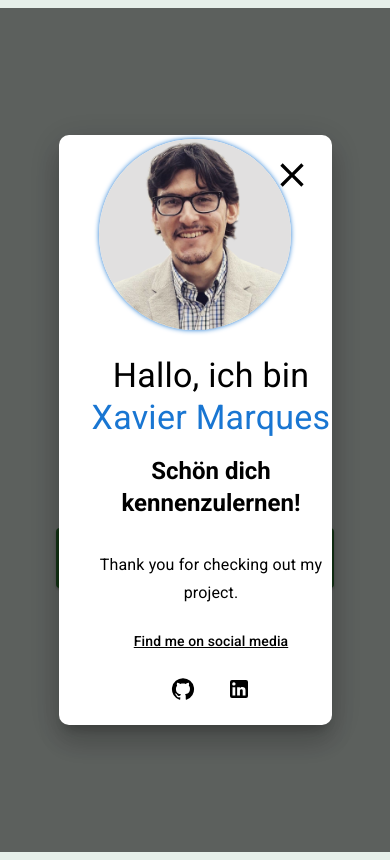
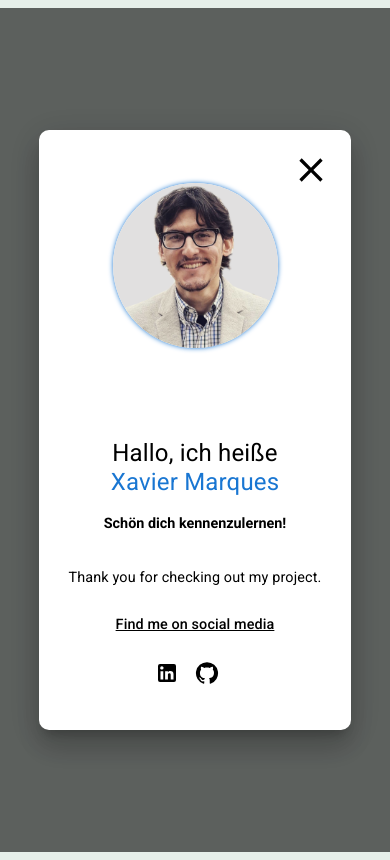
Before and after one commit to xarmar/conference-track-management, a React (Create React App) app: page / in a window 390 px wide. Both pictures are taken after a click on the element "XAVIER MARQUES". Built offline with nearby package versions, Linux system fonts and the light colour scheme.

Commit message:
Style PopUp with w/ @emotion to be responsive across devices.

```diff
--- a/src/components/PopUp.js
+++ b/src/components/PopUp.js
@@ -6,7 +6,14 @@ import myAvatar from '../assets/myAvatar.png'
 import GitHubIcon from '@mui/icons-material/GitHub';
 import LinkedInIcon from '@mui/icons-material/LinkedIn';
 
-// Set styling for blurred background
+
+const mediaBreakPoint = {
+	mobile: '@media screen and (max-width: 568px)',
+	tablet: '@media screen and (max-width: 899px)'
+}
+
+// Style All Components Of The Popup ---
+
 const BlurredBackground = styled(Box)`
 	align-items: center;
 	background-color: rgba(0,0,0,0.6);
@@ -18,47 +25,63 @@ const BlurredBackground = styled(Box)`
 	z-index: 2;
 `
 
-// Must find out how to add media query to @emotion styling, height must increase when device size is smaller - TODO
 const FloatingGrid = styled(Grid)`
+	background: #fff;
+	border-radius: 10px;
+	color: #000;
+	height: 80%;
 	position: relative;
-	color: #000;
+	max-height: 600px;
+	max-width: 1400px;
+	width: 80%;
 	z-index: 5;
-	border-radius: 10px;
-	background: #fff;
-	width: 70%;
-	height: 70%;
-	max-width: 1400px;
-	max-height: 600px;
 
-	&@media screen and (max-width: 899px) {
-		height: 900px;
+	${mediaBreakPoint.tablet} {
+		height: 90%;
 	}
 `
 
 const ContentBoxGrid = styled(Grid)`
 	align-items: center;
 	justify-content: center;
-	box-sizing: content-box;
 	max-height: 100%;
 	max-width: 100%;
 `
 
-// Must find out how to add media query to @emotion styling, margin-top must increase when device size is smaller - TODO
 const StyledAvatar = styled.img`
+	border-radius: 50%;
 	box-shadow: 0 0 5px #1976D2;
-	box-sizing: border-box;
 	margin: auto;
-	border-radius: 50%;
 	max-height: auto;
-	max-width: 70%;
+	max-width: 85%;
 
-	&@media screen and (max-width: 899px) {
-		margin-top: 50px;
+	${mediaBreakPoint.tablet} {
+		margin-top: 20px;
+		max-height: 165px;
+		max-width: auto;
+	}
+`
+
+const ResponsiveTypography = styled(Typography)`
+
+	${mediaBreakPoint.tablet} {
+		font-size: 90%;
+	}
+`
+
+const ResponsiveHeaderTypography = styled(Typography)`
+
+	${mediaBreakPoint.tablet} {
+		font-size: 24px;
 	}
 `
 
 const UnderlinedTypography = styled(Typography)`
 	text-decoration: underline;
+
+	${mediaBreakPoint.mobile} {
+		font-size: 90%;
+	}
 `
 
 const AnchorTagNoHightlight = styled.a`
@@ -81,56 +104,55 @@ const CustomLinkedInIcon = styled(LinkedInIcon)`
 
 const CloseButton = styled(CloseIcon)`
 	cursor: pointer;
-	position: absolute;
-	top: 20px;
-	right: 20px;
-	width: 40px;
 	height: 40px;
 	padding: 0;
+	position: absolute;
+	right: 20px;
+	top: 20px;
+	width: 40px;
 	z-index: 6;
 `
 
-
 const PopUp = (props) => {
 
-  return (
+	return (
       <>
       {props.showPopUp ? (
 				<BlurredBackground showPopUp={props.showPopUp} togglePopUp={props.togglePopUp}>
-					<FloatingGrid container direction="row" showPopUp={props.showPopUp} boxShadow={18}>
-						<ContentBoxGrid container item md={6}>
+					<FloatingGrid container direction="row" showPopUp={props.showPopUp} boxShadow={18} alignItems="center">
+						<ContentBoxGrid container item md={5}>
 								<StyledAvatar alt="Xavier Marques" src={myAvatar} />
 						</ContentBoxGrid>
-						<ContentBoxGrid container item direction="column" md={6}>
-							<Grid item m={2} mb={0}>
-								<Typography variant="h4" textAlign="center">Hallo, ich bin</Typography>
+						<ContentBoxGrid container item direction="column" md={6} m={1}>
+							<Grid item mb={0} mt={2}>
+								<ResponsiveHeaderTypography variant="h4" textAlign="center">Hallo, ich heiße</ResponsiveHeaderTypography>
 							</Grid>
-							<Grid item m={2} mt={0}>
-								<Typography color="primary" variant="h4" textAlign="center" >Xavier Marques</Typography>
+							<Grid item mb={2} mt={0}>
+								<ResponsiveHeaderTypography color="primary" variant="h4" textAlign="center" >Xavier Marques</ResponsiveHeaderTypography>
 							</Grid>
-							<Grid item m={2} mt={0}>
-								<Typography variant="h5" textAlign="center" sx={{fontWeight: '520'}}>Schön dich kennenzulernen!</Typography>
+							<Grid item mb={2} mt={0}>
+								<ResponsiveTypography variant="h5" textAlign="center" sx={{fontWeight: '520'}}>Schön dich kennenzulernen!</ResponsiveTypography>
 							</Grid>
-							<Grid item m={2} mt={2}>
-								<Typography variant="subtitle1" textAlign="center"> Thank you for checking out my project.</Typography>
+							<Grid item mb={2} mt={2}>
+								<ResponsiveTypography variant="subtitle1" textAlign="center"> Thank you for checking out my project.</ResponsiveTypography>
 							</Grid>
-							<Grid item m={2} mt={1}>
+							<Grid item mb={2} mt={1}>
 								<UnderlinedTypography variant="subtitle2" textAlign="center"> Find me on social media</UnderlinedTypography>
 							</Grid>
-							<Grid container item m={2} mt={1} direction="row" justifyContent="center">
-								<Grid mx={2}>
+							<Grid container item mt={1} direction="row" justifyContent="center">
+								<Grid>
 									<AnchorTagNoHightlight rel="noreferrer" href="https://www.linkedin.com/in/xavierpmarques/" target="_blank">
-										<CustomGitHubIcon fontSize="medium" />
+										<CustomLinkedInIcon fontSize="medium" />
 									</AnchorTagNoHightlight>
 								</Grid>
 								<Grid mx={2}>
 									<AnchorTagNoHightlight rel="noreferrer" href="https://github.com/xarmar" target="_blank">
-										<CustomLinkedInIcon fontSize="medium" />
+										<CustomGitHubIcon fontSize="medium" />
 									</AnchorTagNoHightlight>
 								</Grid>
 							</Grid>
 						</ContentBoxGrid>
-						<CloseButton aria-label='Close PopUp' onClick={() => {props.setShowPopUp(!props.showPopUp)}} />
+						<CloseButton aria-label='Close PopUp' md={1} onClick={() => {props.setShowPopUp(!props.showPopUp)}} />
 					</FloatingGrid>
 				</BlurredBackground>
       )
```
